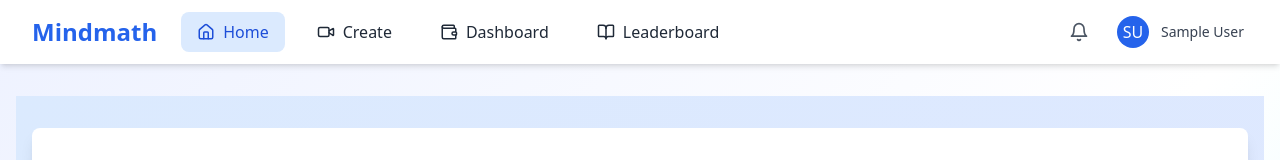
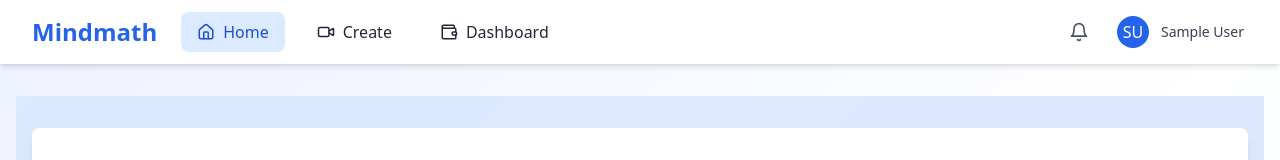
Before and after one commit to htp2003/mindmath-fe, a React (Vite) app: page / in a window 1280 px wide. Shown: the top 160 px of the page. Built offline with nearby package versions, Linux system fonts and the light colour scheme; no server answers; sample sign-in values are in the browser's storage.

Commit message:
removed Leaderboard

```diff
--- a/src/components/Navbar.jsx
+++ b/src/components/Navbar.jsx
@@ -170,7 +170,7 @@ const Navbar = () => {
                 <NavLink to="/" icon={Home}>Home</NavLink>
                 <NavLink to="/create" icon={Video}>Create</NavLink>
                 <NavLink to="/user-dashboard" icon={Wallet}>Dashboard</NavLink>
-                <NavLink to="/leaderboard" icon={BookOpen}>Leaderboard</NavLink>
+
               </ul>
             </div>
           </div>
@@ -259,7 +259,7 @@ const Navbar = () => {
             <NavLink to="/" icon={Home}>Home</NavLink>
             <NavLink to="/create" icon={Video}>Create</NavLink>
             <NavLink to="/user-dashboard" icon={Wallet}>Dashboard</NavLink>
-            <NavLink to="/leaderboard" icon={BookOpen}>Leaderboard</NavLink>
+
 
             {/* Additional Links */}
             <div className="border-t border-gray-200 pt-4 mt-4">
```
